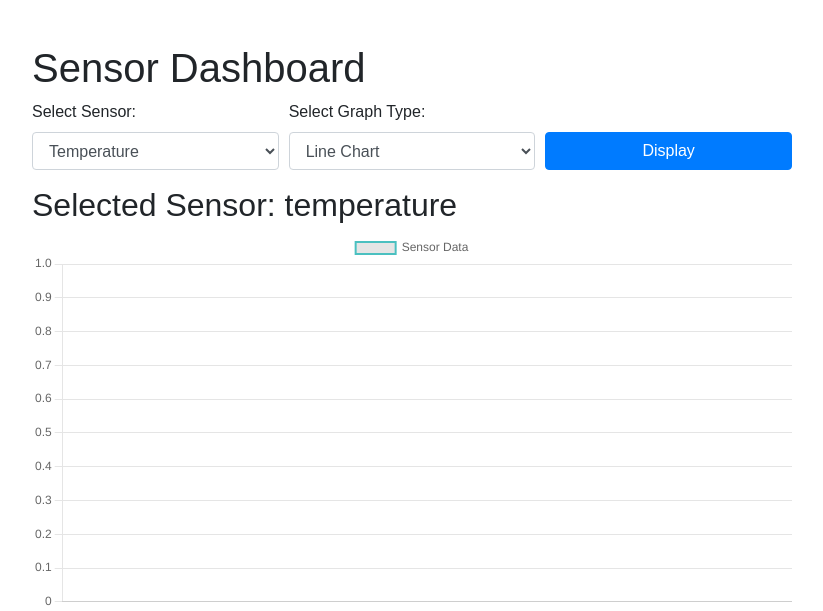
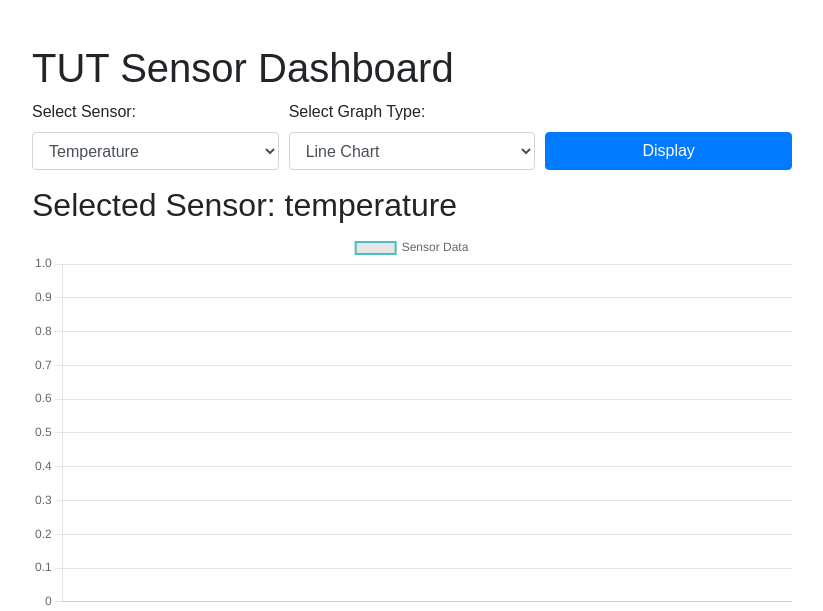
Before and after one commit to ZakesB/lab_dashboard, a Flask app: page / in a window 1280 px wide. Shown: the part 100-711 px from the top of the page, without its empty margins (228-1051 px from the left). Run offline with Flask 3, Linux system fonts and the light colour scheme; some libraries are stand-ins or nearby versions.

Commit message:
Changed h1 tag

```diff
--- a/templates/index.html
+++ b/templates/index.html
@@ -36,7 +36,7 @@
 
     <!-- Content -->
     <div class="container mt-4">
-        <h1>Sensor Dashboard</h1>
+        <h1>TUT Sensor Dashboard</h1>
         <form method="POST" action="/">
             <div class="form-row">
                 <div class="form-group col-md-4">
```
